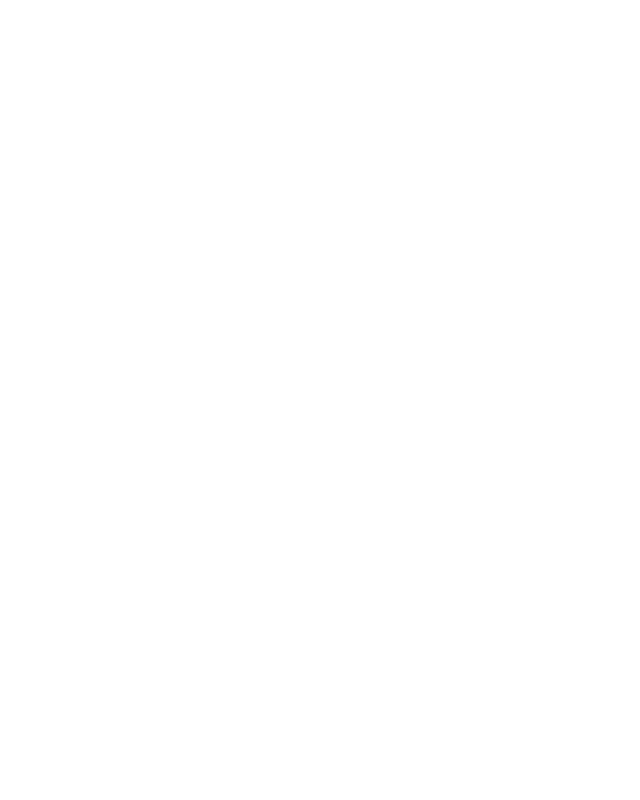
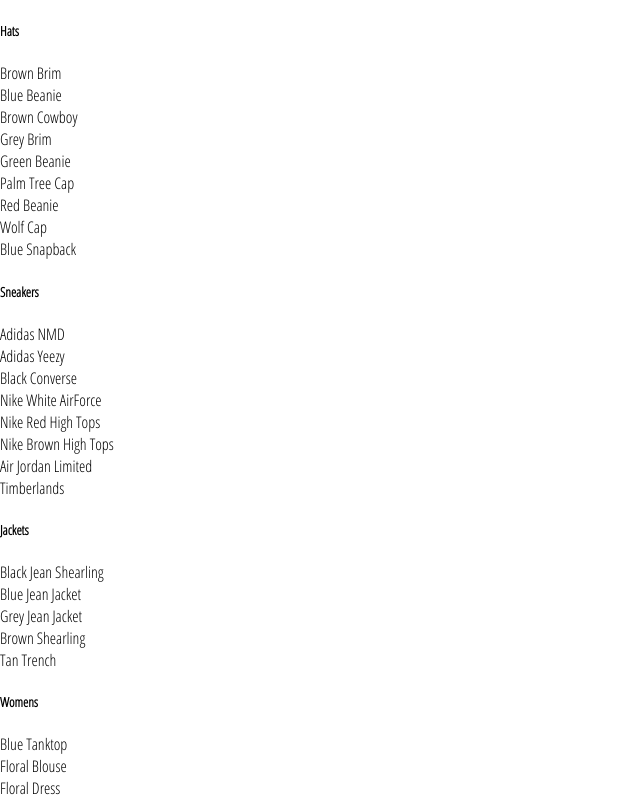
Before and after one commit to mansii-shah/crwn-clothing, a React (Create React App) app: page /shop in a window 1280 px wide. Shown: the top 800 px of the page, without its empty margins (0-640 px from the left). Built offline with nearby package versions, Linux system fonts and the light colour scheme.

Commit message:
add collection-preview and shop page

```diff
--- a/src/App.js
+++ b/src/App.js
@@ -2,12 +2,14 @@
 import { Route, Switch } from 'react-router';
 import './App.css';
 import HomePage from './pages/home-page/home-page.component.jsx';
+import Shop from './pages/shop/shop.component';
 
 function App() {
   return (
     <div>
       <Switch>
         <Route exact path="/" component={HomePage}></Route>
+        <Route exact path="/shop" component={Shop}></Route>
       </Switch>
 
     </div>
--- /dev/null
+++ b/src/components/collection-preview/collection-preview.component.jsx
@@ -0,0 +1,20 @@
+import React from 'react';
+const CollectionPreview=({title,items})=>{
+    return (
+            <div className="collection-preview">
+               <h5 className="title">
+                   {title}
+               </h5>
+               <div className="collection-items">
+                {
+                    items.map(item=>(
+                        <div key={item.id}>
+                            {item.name}
+                        </div>
+                    ))
+                }
+               </div>
+            </div>
+    )
+}
+export default CollectionPreview;
--- /dev/null
+++ b/src/pages/shop/shop-data.js
@@ -0,0 +1,248 @@
+const SHOP_DATA=[
+    {
+        id: 1,
+        title: 'Hats',
+        routeName: 'hats',
+        items: [
+          {
+            id: 1,
+            name: 'Brown Brim',
+            imageUrl: 'https://i.ibb.co/ZYW3VTp/brown-brim.png',
+            price: 25
+          },
+          {
+            id: 2,
+            name: 'Blue Beanie',
+            imageUrl: 'https://i.ibb.co/ypkgK0X/blue-beanie.png',
+            price: 18
+          },
+          {
+            id: 3,
+            name: 'Brown Cowboy',
+            imageUrl: 'https://i.ibb.co/QdJwgmp/brown-cowboy.png',
+            price: 35
+          },
+          {
+            id: 4,
+            name: 'Grey Brim',
+            imageUrl: 'https://i.ibb.co/RjBLWxB/grey-brim.png',
+            price: 25
+          },
+          {
+            id: 5,
+            name: 'Green Beanie',
+            imageUrl: 'https://i.ibb.co/YTjW3vF/green-beanie.png',
+            price: 18
+          },
+          {
+            id: 6,
+            name: 'Palm Tree Cap',
+            imageUrl: 'https://i.ibb.co/rKBDvJX/palm-tree-cap.png',
+            price: 14
+          },
+          {
+            id: 7,
+            name: 'Red Beanie',
+            imageUrl: 'https://i.ibb.co/bLB646Z/red-beanie.png',
+            price: 18
+          },
+          {
+            id: 8,
+            name: 'Wolf Cap',
+            imageUrl: 'https://i.ibb.co/1f2nWMM/wolf-cap.png',
+            price: 14
+          },
+          {
+            id: 9,
+            name: 'Blue Snapback',
+            imageUrl: 'https://i.ibb.co/X2VJP2W/blue-snapback.png',
+            price: 16
+          }
+        ]
+      },
+      {
+        id: 2,
+        title: 'Sneakers',
+        routeName: 'sneakers',
+        items: [
+          {
+            id: 1,
+            name: 'Adidas NMD',
+            imageUrl: 'https://i.ibb.co/0s3pdnc/adidas-nmd.png',
+            price: 220
+          },
+          {
+            id: 2,
+            name: 'Adidas Yeezy',
+            imageUrl: 'https://i.ibb.co/dJbG1cT/yeezy.png',
+            price: 280
+          },
+          {
+            id: 3,
+            name: 'Black Converse',
+            imageUrl: 'https://i.ibb.co/bPmVXyP/black-converse.png',
+            price: 110
+          },
+          {
+            id: 4,
+            name: 'Nike White AirForce',
+            imageUrl: 'https://i.ibb.co/1RcFPk0/white-nike-high-tops.png',
+            price: 160
+          },
+          {
+            id: 5,
+            name: 'Nike Red High Tops',
+            imageUrl: 'https://i.ibb.co/QcvzydB/nikes-red.png',
+            price: 160
+          },
+          {
+            id: 6,
+            name: 'Nike Brown High Tops',
+            imageUrl: 'https://i.ibb.co/fMTV342/nike-brown.png',
+            price: 160
+          },
+          {
+            id: 7,
+            name: 'Air Jordan Limited',
+            imageUrl: 'https://i.ibb.co/w4k6Ws9/nike-funky.png',
+            price: 190
+          },
+          {
+            id: 8,
+            name: 'Timberlands',
+            imageUrl: 'https://i.ibb.co/Mhh6wBg/timberlands.png',
+            price: 200
+          }
+        ]
+      },
+      {
+        id: 3,
+        title: 'Jackets',
+        routeName: 'jackets',
+        items: [
+          {
+            id: 1,
+            name: 'Black Jean Shearling',
+            imageUrl: 'https://i.ibb.co/XzcwL5s/black-shearling.png',
+            price: 125
+          },
+          {
+            id: 2,
+            name: 'Blue Jean Jacket',
+            imageUrl: 'https://i.ibb.co/mJS6vz0/blue-jean-jacket.png',
+            price: 90
+          },
+          {
+            id: 3,
+            name: 'Grey Jean Jacket',
+            imageUrl: 'https://i.ibb.co/N71k1ML/grey-jean-jacket.png',
+            price: 90
+          },
+          {
+            id: 4,
+            name: 'Brown Shearling',
+            imageUrl: 'https://i.ibb.co/s96FpdP/brown-shearling.png',
+            price: 165
+          },
+          {
+            id: 5,
+            name: 'Tan Trench',
+            imageUrl: 'https://i.ibb.co/M6hHc3F/brown-trench.png',
+            price: 185
+          }
+        ]
+      },
+      {
+        id: 4,
+        title: 'Womens',
+        routeName: 'womens',
+        items: [
+          {
+            id: 1,
+            name: 'Blue Tanktop',
+            imageUrl: 'https://i.ibb.co/7CQVJNm/blue-tank.png',
+            price: 25
+          },
+          {
+            id: 2,
+            name: 'Floral Blouse',
+            imageUrl: 'https://i.ibb.co/4W2DGKm/floral-blouse.png',
+            price: 20
+          },
+          {
+            id: 3,
+            name: 'Floral Dress',
+            imageUrl: 'https://i.ibb.co/KV18Ysr/floral-skirt.png',
+            price: 80
+          },
+          {
+            id: 4,
+            name: 'Red Dots Dress',
+            imageUrl: 'https://i.ibb.co/N3BN1bh/red-polka-dot-dress.png',
+            price: 80
+          },
+          {
+            id: 5,
+            name: 'Striped Sweater',
+            imageUrl: 'https://i.ibb.co/KmSkMbH/striped-sweater.png',
+            price: 45
+          },
+          {
+            id: 6,
+            name: 'Yellow Track Suit',
+            imageUrl: 'https://i.ibb.co/v1cvwNf/yellow-track-suit.png',
+            price: 135
+          },
+          {
+            id: 7,
+            name: 'White Blouse',
+            imageUrl: 'https://i.ibb.co/qBcrsJg/white-vest.png',
+            price: 20
+          }
+        ]
+      },
+      {
+        id: 5,
+        title: 'Mens',
+        routeName: 'mens',
+        items: [
+          {
+            id: 1,
+            name: 'Camo Down Vest',
+            imageUrl: 'https://i.ibb.co/xJS0T3Y/camo-vest.png',
+            price: 325
+          },
+          {
+            id: 2,
+            name: 'Floral T-shirt',
+            imageUrl: 'https://i.ibb.co/qMQ75QZ/floral-shirt.png',
+            price: 20
+          },
+          {
+            id: 3,
+            name: 'Black &amp; White Longsleeve',
+            imageUrl: 'https://i.ibb.co/55z32tw/long-sleeve.png',
+            price: 25
+          },
+          {
+            id: 4,
+            name: 'Pink T-shirt',
+            imageUrl: 'https://i.ibb.co/RvwnBL8/pink-shirt.png',
+            price: 25
+          },
+          {
+            id: 5,
+            name: 'Jean Long Sleeve',
+            imageUrl: 'https://i.ibb.co/VpW4x5t/roll-up-jean-shirt.png',
+            price: 40
+          },
+          {
+            id: 6,
+            name: 'Burgundy T-shirt',
+            imageUrl: 'https://i.ibb.co/mh3VM1f/polka-dot-shirt.png',
+            price: 25
+          }
+        ]
+      }
+]
+export default SHOP_DATA;
--- /dev/null
+++ b/src/pages/shop/shop.component.jsx
@@ -0,0 +1,15 @@
+import React,{useState} from 'react';
+import SHOP_DATA from './shop-data';
+import CollectionPreview from '../../components/collection-preview/collection-preview.component'
+const Shop=()=>{
+    const [collection]=useState(SHOP_DATA);
+    return (
+        <div className="shop-page">
+            {collection.map(({id,...otherCollectionProps})=>(
+                    <CollectionPreview key={id} {...otherCollectionProps} />
+
+            ))}
+        </div>
+    )
+}
+export default Shop;
```
Also changed, not shown: src/components/collection-preview/collection-preview.component.scss (added), src/pages/shop/shop.component.scss (added).
